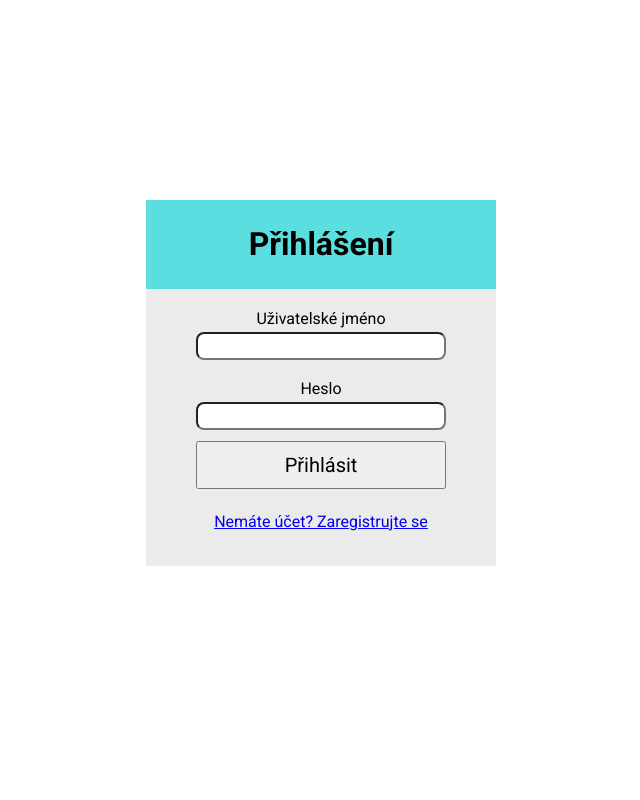
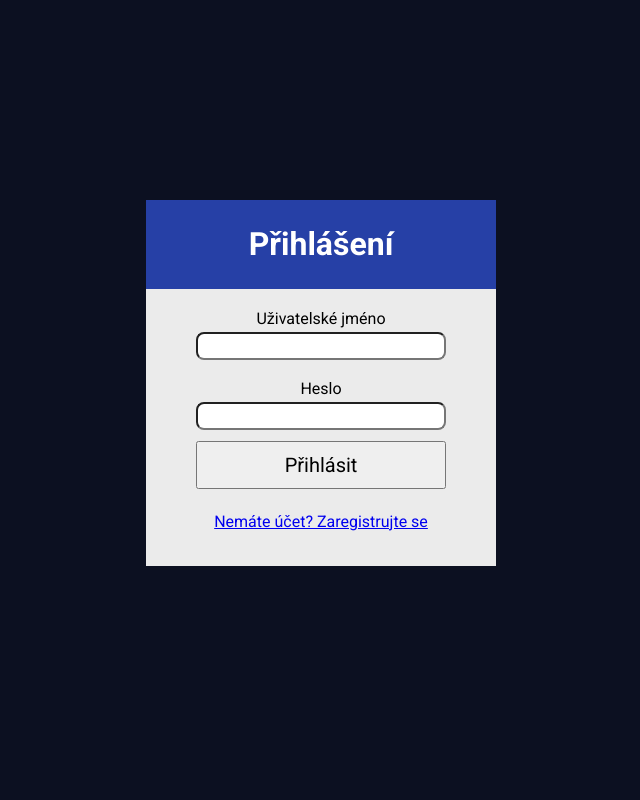
Before and after one commit to Leo963/CTU-ZWA, a PHP site: page /login.html in a window 1280 px wide. Shown: the whole page, without its empty margins (319-959 px from the left). Run offline with PHP 8.4, Linux system fonts and the light colour scheme.

Commit message:
update to color schema

```diff
--- a/css/base.css
+++ b/css/base.css
@@ -92,7 +92,6 @@ a:hover:before {
 @media (prefers-color-scheme: dark) {
     body > header, nav, article > header, nav a, header a {
         color: white;
-        background-color: #938BA1;
     }
 
     section.main {
--- a/css/landing.css
+++ b/css/landing.css
@@ -41,7 +41,7 @@ article > header {
     align-items: center;
     width: 100%;
     height: 100%;
-    background-color: rgb(91,222,223);
+    background-color: #2640A6;
 }
 
 section > h4 {
--- a/css/login.css
+++ b/css/login.css
@@ -7,6 +7,7 @@ body {
     display: grid;
     height: 100vh;
     margin: 0;
+    background-color: #0c1021;
 }
 
 form {
@@ -23,7 +24,8 @@ form > header, form > footer {
 }
 
 form > header {
-    background-color: rgb(91,222,223);
+    background-color: #2640A6;
+    color: white;
 }
 
 h1 {
@@ -68,7 +70,7 @@ input[type=submit] {
     font-size: 1.25em;
 }
 
-@media screen and (max-height: 960px) {
+@media screen and (min-width: 750px) {
     form.signup > main {
         grid-template-columns: 1fr 1fr;
     }
```
